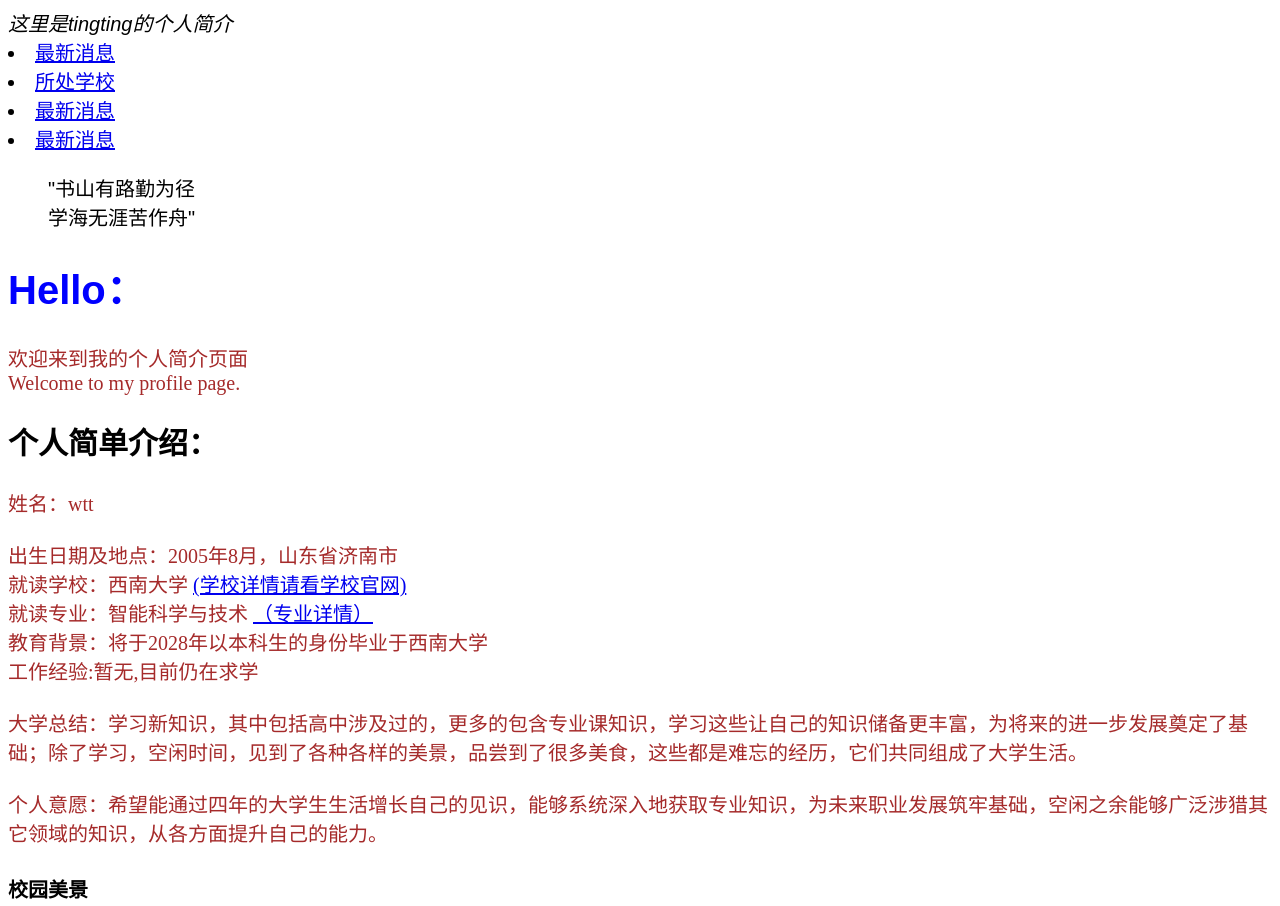
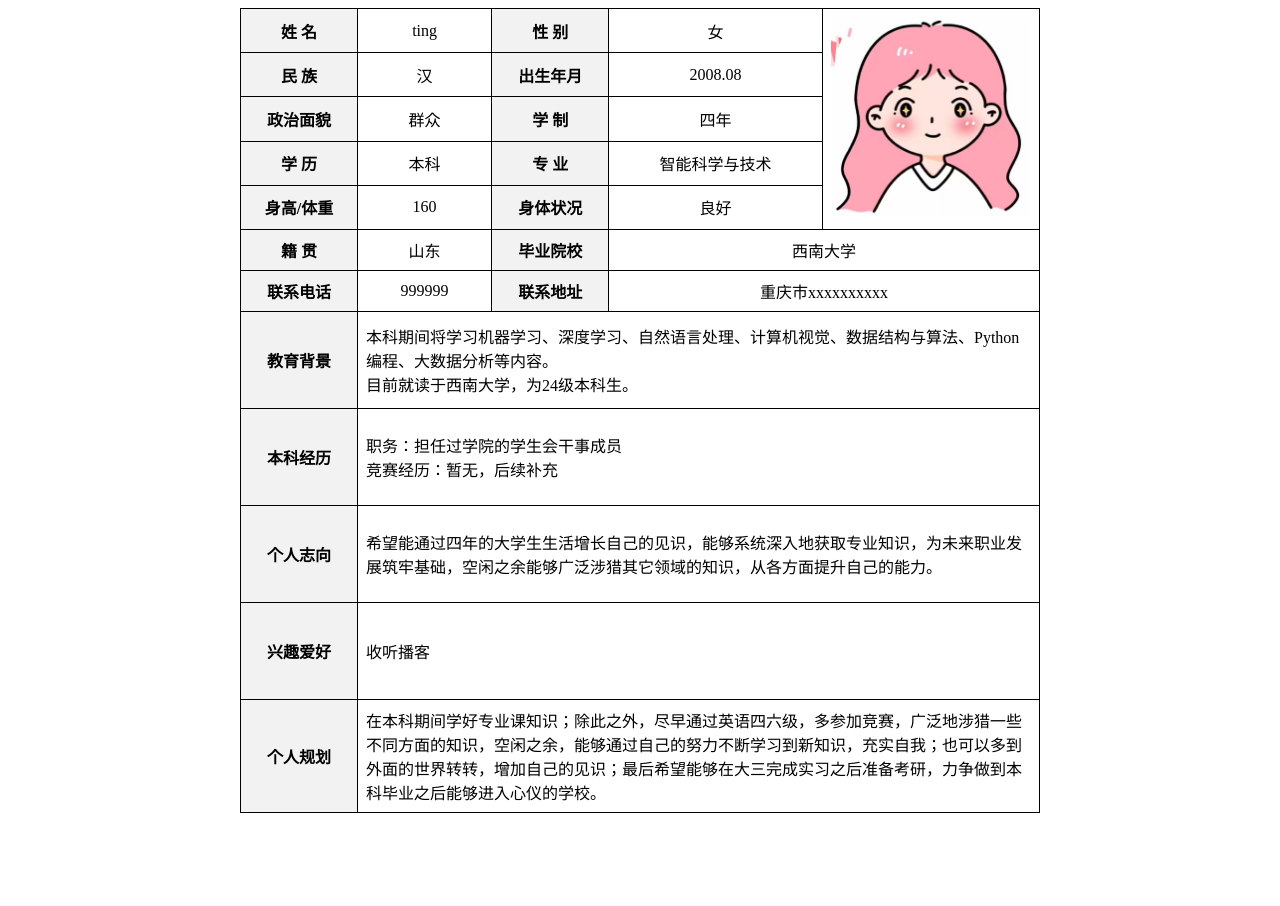
Before and after one commit to sanchaji310/supersimple-website, a plain HTML site: page index.html in a window 1280 px wide. Shown: the top 906 px of the page. After the commit the page ends 821 px from the top, so only its background shows below. Drawn offline with Linux system fonts and the light colour scheme.

Commit message:
Add files via upload

```diff
--- a/index.html
+++ b/index.html
@@ -1,107 +1,107 @@
 <!DOCTYPE html>
-<html lang="zh">
+<html lang="en">
 <head>
     <meta charset="UTF-8">
-    <title >个人简介</title>
-    <link rel="stylesheet" href="zhexiantu/style.css">
+    <title>Title</title>
     <style>
-        body{
-        font-family:Arial,Helvetica,sans-serif;
-        font-size:20px;}
+        table{
+        border-collapse:collapse;
+        width:800px;
+        /*  在页面上居中*/
+        margin:0 auto;}
 
+        table,th,td{
+            border:1px solid #000;}
 
-        p{
-        font-family:'Times New Roman',Times,serif;
-        color:brown;}
+        th,td{
+            padding:8px;
+        text-align:center;}
+        th{width:100px;
+        background-color:rgb(242,242,242);}
 
-
-         h1{color:blue;
-        }
-        .custom-img
-        {width:400px;height:300px;
-        object-fit:cover;}
-
-
-        .sidebar {
-         flex: 1;  /* 侧边栏占 1 份宽度 */
-            background-color: #f0f5f5;
-            padding: 20px;
-            border-left: 1px solid #ddd;
-            }
 
     </style>
 </head>
+<body>
+<!--   表格 table:最外层的标签
+        th 标题
+        tr 横向的一行
+        td 表示tr中有几项
+-->
+        <table>
+            <tr>
+                <th>姓 名</th>
+                <td>ting</td>
+                <th>性 别</th>
+                <td>女</td>
+                <td rowspan="5" width="150"px>
+                    <img src="weixin.jpg " style="width:200px; height:200px;" alt="图片">
+                </td>
 
-<body bgcolor="white">
-      <i>
-        <header>这里是tingting的个人简介</header>
+            </tr>
+            <tr>
+                <th>民 族</th>
+                <td>汉</td>
+                <th>出生年月</th>
+                <td>2008.08</td>
 
-          </i>
+            </tr>
+            <tr>
+                <th>政治面貌</th>
+                <td>群众</td>
+                <th>学 制</th>
+                <td>四年</td>
+            </tr>
+            <tr>
+                <th>学 历</th>
+                <td>本科</td>
+                <th>专 业</th>
+                <td>智能科学与技术</td>
+            </tr>
+            <tr>
+                <th>身高/体重</th>
+                <td>160</td>
+                <th>身体状况</th>
+                <td>良好</td>
+            </tr>
+            <tr>
+                <th>籍 贯</th>
+                <td>山东</td>
+                <th>毕业院校</th>
+                <td colspan="2">西南大学</td>
+            </tr>
+            <tr>
+                <th>联系电话</th>
+                <td>999999</td>
+                <th>联系地址</th>
+                <td colspan="2">重庆市xxxxxxxxxx</td>
 
-        <li><a href="https://home.firefoxchina.cn/?from=extra_start" target="_blank">最新消息</a></li>
-        <li><a href="https://www.swu.edu.cn/" target="_blank">所处学校</a></li>
-        <li><a href="#">最新消息</a></li>
-        <li><a href="#">最新消息</a></li>
+            </tr>
+            <tr>
+                <th>教育背景</th>
+                <td colspan="4" style="text-align:left; height:80px;">本科期间将学习机器学习、深度学习、自然语言处理、计算机视觉、数据结构与算法、Python编程、大数据分析等内容。<br>目前就读于西南大学，为24级本科生。</td>
+            </tr>
+            <tr>
+                <th>本科经历</th>
+                <td colspan="4" style="text-align:left; height:80px;">职务：担任过学院的学生会干事成员<br>
+                竞赛经历：暂无，后续补充</td>
+            </tr>
+
+            <tr>
+                <th>个人志向</th>
+                <td colspan="4" style="text-align:left; height:80px;">希望能通过四年的大学生生活增长自己的见识，能够系统深入地获取专业知识，为未来职业发展筑牢基础，空闲之余能够广泛涉猎其它领域的知识，从各方面提升自己的能力。
+                </td>
+            </tr>
+            <tr>
+                <th>兴趣爱好</th>
+                <td colspan="4" style="text-align:left; height:80px;">收听播客</td>
+            </tr>
+            <tr>
+                <th>个人规划</th>
+                <td colspan="4" style="text-align:left; height:80px;">在本科期间学好专业课知识；除此之外，尽早通过英语四六级，多参加竞赛，广泛地涉猎一些不同方面的知识，空闲之余，能够通过自己的努力不断学习到新知识，充实自我；也可以多到外面的世界转转，增加自己的见识；最后希望能够在大三完成实习之后准备考研，力争做到本科毕业之后能够进入心仪的学校。</td>
+            </tr>
+        </table>
 
 
-      <blockquote>
-          "书山有路勤为径<br>学海无涯苦作舟"
-      </blockquote>
-
-      <main>
-          <h1 >Hello：</h1>
-          <p >
-              欢迎来到我的个人简介页面<br>
-              Welcome to my profile page.
-
-          </p>
-
-          <h2 >
-              个人简单介绍：
-          </h2>
-
-          <p>
-              姓名：wtt<br>
-              <br>
-              出生日期及地点：2005年8月，山东省济南市<br>
-
-              就读学校：西南大学    <a href="https://www.swu.edu.cn/" target="_blank" > (学校详情请看学校官网)</a><br>
-              就读专业：智能科学与技术 <a href="https://baike.baidu.com/item/%E6%99%BA%E8%83%BD%E7%A7%91%E5%AD%A6%E4%B8%8E%E6%8A%80%E6%9C%AF/5068669" target="_blank">（专业详情）</a><br>
-              教育背景：将于2028年以本科生的身份毕业于西南大学<br>
-              工作经验:暂无,目前仍在求学<br>
-              <br>
-              大学总结：学习新知识，其中包括高中涉及过的，更多的包含专业课知识，学习这些让自己的知识储备更丰富，为将来的进一步发展奠定了基础；除了学习，空闲时间，见到了各种各样的美景，品尝到了很多美食，这些都是难忘的经历，它们共同组成了大学生活。
-              <br>
-              <br>
-              个人意愿：希望能通过四年的大学生生活增长自己的见识，能够系统深入地获取专业知识，为未来职业发展筑牢基础，空闲之余能够广泛涉猎其它领域的知识，从各方面提升自己的能力。
-
-
-
-          </p>
-          <h4>
-              校园美景
-          </h4>
-          <img src="微信图片_20250302143022.jpg " class="custom-img" alt="校园景色">
-          </img>
-          <img src="微信图片_20250302144736.jpg"  class="custom-img"   alt="该图片也未显示"> </img>
-
-      </main>
-
-      <aside class="sidebar">
-      <h4>导航菜单</h4>
-      <nav>
-        <ul>
-          <li><a href="http://localhost:63342/python/templates/index2.html?_ijt=cqubmh18ub69qnt32mcqmoleub&_ij_reload=RELOAD_ON_SAVE" target="_blank">首页</a></li>
-          <li>关于我们</li>
-        </ul>
-      </nav>
-    </aside>
-
-
-
-
-      <hr>
-
-      <footer>个人联系方式:222220000</footer>
 </body>
 </html>
```
Also changed, not shown: weixin.jpg (added).
